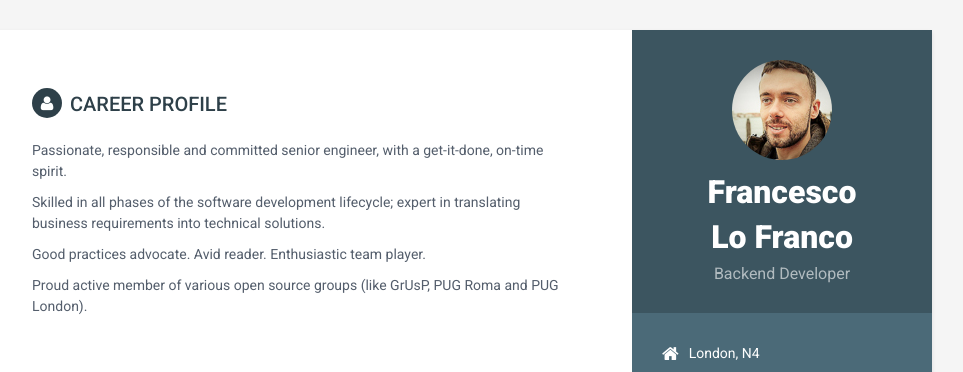
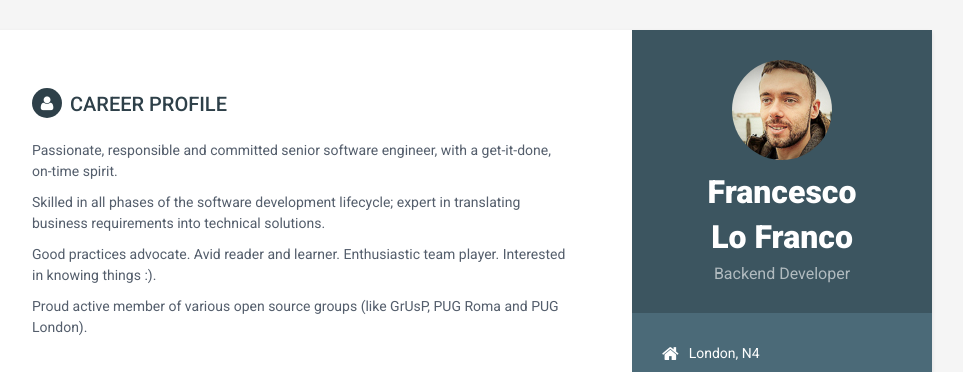
Before and after one commit to kekko1212/kekko1212.github.io, a plain HTML site: page index.html in a window 1280 px wide. Shown: the top 372 px of the page, without its empty margins (188-1151 px from the left). Drawn offline with Linux system fonts and the light colour scheme.

Commit message:
Update index.html

```diff
--- a/index.html
+++ b/index.html
@@ -86,9 +86,9 @@
         <section class="section summary-section">
             <h2 class="section-title"><i class="fa fa-user"></i>Career Profile</h2>
             <div class="summary">
-                <p>Passionate, responsible and committed senior engineer, with a get-it-done, on-time spirit.</p>
+                <p>Passionate, responsible and committed senior software engineer, with a get-it-done, on-time spirit.</p>
                 <p>Skilled in all phases of the software development lifecycle; expert in translating business requirements into technical solutions.</p>
-                <p>Good practices advocate. Avid reader. Enthusiastic team player.</p>
+                <p>Good practices advocate. Avid reader and learner. Enthusiastic team player. Interested in knowing things :).</p>
                 <p>Proud active member of various open source groups (like GrUsP, PUG Roma and PUG London).</p>
             </div><!--//summary-->
         </section><!--//section-->
```
